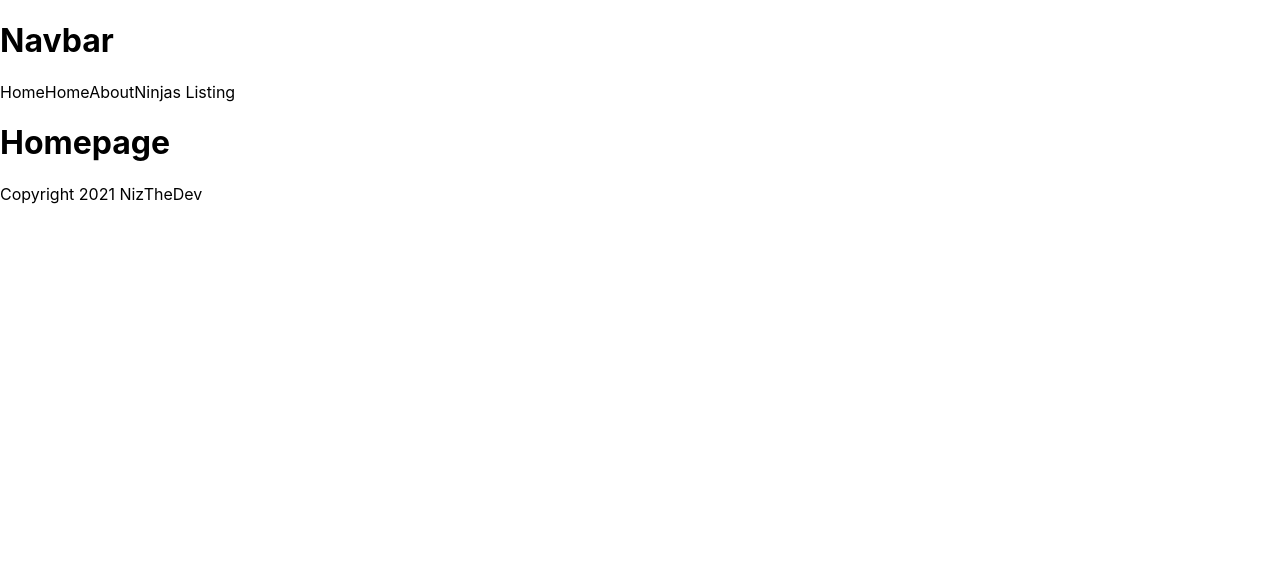
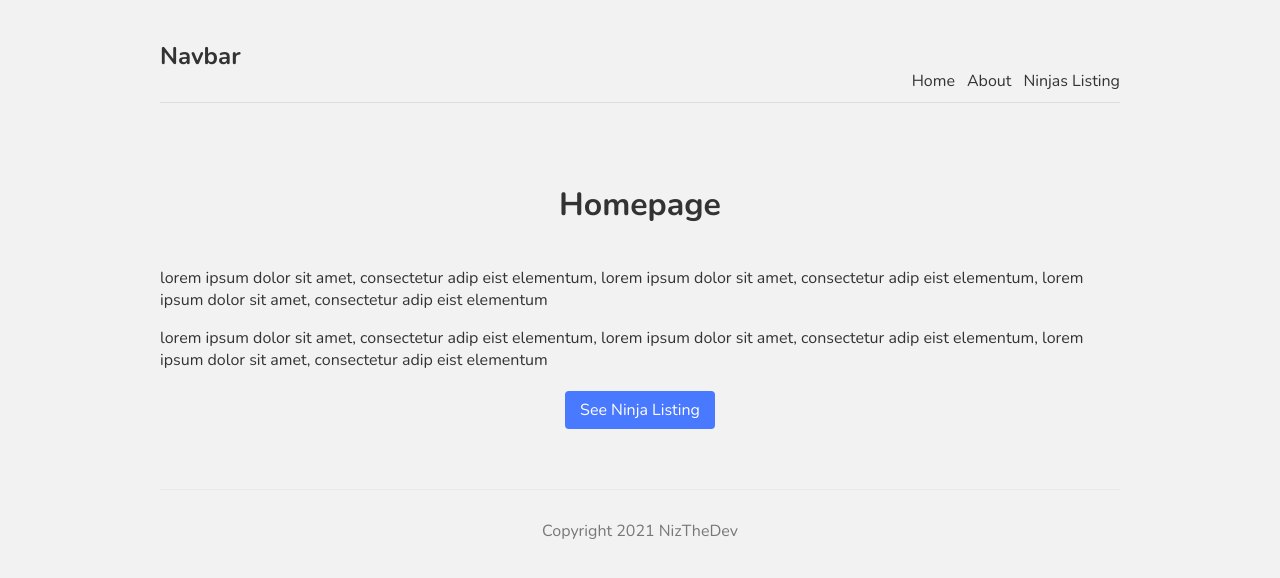
Before and after one commit to officialabdulrehman/NEXTJS-PRACTICE, a Next.js app: page / in a window 1280 px wide. Shown: the top 578 px of the page. Built offline with nearby package versions, Linux system fonts and the light colour scheme.

Commit message:
added some routing, 404page, some styling

```diff
--- a/components/Footer.js
+++ b/components/Footer.js
@@ -1,5 +1,5 @@
 export const Footer = () => {
-  return <div>Copyright 2021 NizTheDev</div>;
+  return <footer>Copyright 2021 NizTheDev</footer>;
 };
 
 export default Footer;
--- /dev/null
+++ b/components/Layout.js
@@ -0,0 +1,15 @@
+import Footer from "./Footer";
+import Navbar from "./Navbar";
+
+export const Layout = (props) => {
+  const { children } = props;
+  return (
+    <div className="content">
+      <Navbar />
+      {children}
+      <Footer />
+    </div>
+  );
+};
+
+export default Layout;
--- a/components/Navbar.js
+++ b/components/Navbar.js
@@ -1,12 +1,21 @@
+import Link from "next/link";
+
 export const Navbar = () => {
   return (
-    <div>
-      <h1>Navbar</h1>
-      <a>Home</a>
-      <a>Home</a>
-      <a>About</a>
-      <a>Ninjas Listing</a>
-    </div>
+    <nav>
+      <div className="logo">
+        <h1>Navbar</h1>
+      </div>
+      <Link href="/">
+        <a>Home</a>
+      </Link>
+      <Link href="/about">
+        <a>About</a>
+      </Link>
+      <Link href="/ninjas">
+        <a>Ninjas Listing</a>
+      </Link>
+    </nav>
   );
 };
 
--- a/pages/_app.js
+++ b/pages/_app.js
@@ -1,7 +1,12 @@
-import '../styles/globals.css'
+import Layout from "../components/Layout";
+import "../styles/globals.css";
 
 function MyApp({ Component, pageProps }) {
-  return <Component {...pageProps} />
+  return (
+    <Layout>
+      <Component {...pageProps} />
+    </Layout>
+  );
 }
 
-export default MyApp
+export default MyApp;
--- a/pages/index.js
+++ b/pages/index.js
@@ -3,13 +3,25 @@
 import Footer from "../components/Footer";
 import Navbar from "../components/Navbar";
 import styles from "../styles/Home.module.css";
+import Link from "next/link";
 
 export default function Home() {
   return (
     <div>
-      <Navbar />
-      <h1>Homepage</h1>
-      <Footer />
+      <h1 className={styles.title}>Homepage</h1>
+      <p lassName={styles.text}>
+        lorem ipsum dolor sit amet, consectetur adip eist elementum, lorem ipsum
+        dolor sit amet, consectetur adip eist elementum, lorem ipsum dolor sit
+        amet, consectetur adip eist elementum
+      </p>
+      <p lassName={styles.text}>
+        lorem ipsum dolor sit amet, consectetur adip eist elementum, lorem ipsum
+        dolor sit amet, consectetur adip eist elementum, lorem ipsum dolor sit
+        amet, consectetur adip eist elementum
+      </p>
+      <Link href="/ninjas">
+        <a className={styles.btn}>See Ninja Listing</a>
+      </Link>
     </div>
   );
 }
--- a/styles/Home.module.css
+++ b/styles/Home.module.css
@@ -1,116 +1,18 @@
-.container {
-  padding: 0 2rem;
-}
-
-.main {
-  min-height: 100vh;
-  padding: 4rem 0;
-  flex: 1;
-  display: flex;
-  flex-direction: column;
-  justify-content: center;
-  align-items: center;
-}
-
-.footer {
-  display: flex;
-  flex: 1;
-  padding: 2rem 0;
-  border-top: 1px solid #eaeaea;
-  justify-content: center;
-  align-items: center;
-}
-
-.footer a {
-  display: flex;
-  justify-content: center;
-  align-items: center;
-  flex-grow: 1;
-}
-
-.title a {
-  color: #0070f3;
-  text-decoration: none;
-}
-
-.title a:hover,
-.title a:focus,
-.title a:active {
-  text-decoration: underline;
-}
-
 .title {
-  margin: 0;
-  line-height: 1.15;
-  font-size: 4rem;
-}
-
-.title,
-.description {
+  color: #333;
+  padding-bottom: 20px;
   text-align: center;
 }
-
-.description {
-  margin: 4rem 0;
-  line-height: 1.5;
-  font-size: 1.5rem;
+.text {
+  color: #777;
 }
-
-.code {
-  background: #fafafa;
-  border-radius: 5px;
-  padding: 0.75rem;
-  font-size: 1.1rem;
-  font-family: Menlo, Monaco, Lucida Console, Liberation Mono, DejaVu Sans Mono,
-    Bitstream Vera Sans Mono, Courier New, monospace;
+.btn {
+  display: block;
+  width: 150px;
+  padding: 8px 0;
+  margin: 20px auto;
+  background: #4979ff;
+  border-radius: 4px;
+  color: white;
+  text-align: center;
 }
-
-.grid {
-  display: flex;
-  align-items: center;
-  justify-content: center;
-  flex-wrap: wrap;
-  max-width: 800px;
-}
-
-.card {
-  margin: 1rem;
-  padding: 1.5rem;
-  text-align: left;
-  color: inherit;
-  text-decoration: none;
-  border: 1px solid #eaeaea;
-  border-radius: 10px;
-  transition: color 0.15s ease, border-color 0.15s ease;
-  max-width: 300px;
-}
-
-.card:hover,
-.card:focus,
-.card:active {
-  color: #0070f3;
-  border-color: #0070f3;
-}
-
-.card h2 {
-  margin: 0 0 1rem 0;
-  font-size: 1.5rem;
-}
-
-.card p {
-  margin: 0;
-  font-size: 1.25rem;
-  line-height: 1.5;
-}
-
-.logo {
-  height: 1em;
-  margin-left: 0.5rem;
-}
-
-@media (max-width: 600px) {
-  .grid {
-    width: 100%;
-    flex-direction: column;
-  }
-}
--- a/styles/globals.css
+++ b/styles/globals.css
@@ -1,16 +1,44 @@
-html,
+@import url("https://fonts.googleapis.com/css2?family=Nunito:wght@300;400;600;700&display=swap");
+
 body {
-  padding: 0;
-  margin: 0;
-  font-family: -apple-system, BlinkMacSystemFont, Segoe UI, Roboto, Oxygen,
-    Ubuntu, Cantarell, Fira Sans, Droid Sans, Helvetica Neue, sans-serif;
+  background: #f2f2f2;
+  color: #333;
+  font-family: "Nunito";
 }
-
 a {
-  color: inherit;
+  color: #333;
   text-decoration: none;
 }
-
-* {
-  box-sizing: border-box;
+.content {
+  max-width: 960px;
+  margin: 0 auto;
 }
+nav {
+  margin: 10px auto 80px;
+  padding: 10px 0;
+  display: flex;
+  justify-content: flex-end;
+  align-items: flex-end;
+  border-bottom: 1px solid #ddd;
+}
+nav a {
+  margin-left: 12px;
+}
+nav .logo {
+  margin-right: auto;
+}
+footer {
+  display: block;
+  text-align: center;
+  padding: 30px 0;
+  margin-top: 60px;
+  color: #777;
+  border-top: 1px solid #eaeaea;
+}
+.not-found {
+  text-align: center;
+}
+.not-found a {
+  color: #4979ff;
+  text-decoration: underline;
+}
```
Also changed, not shown: pages/404.js (added, +18 -0 lines), styles/Ninjas.module.css (added).
